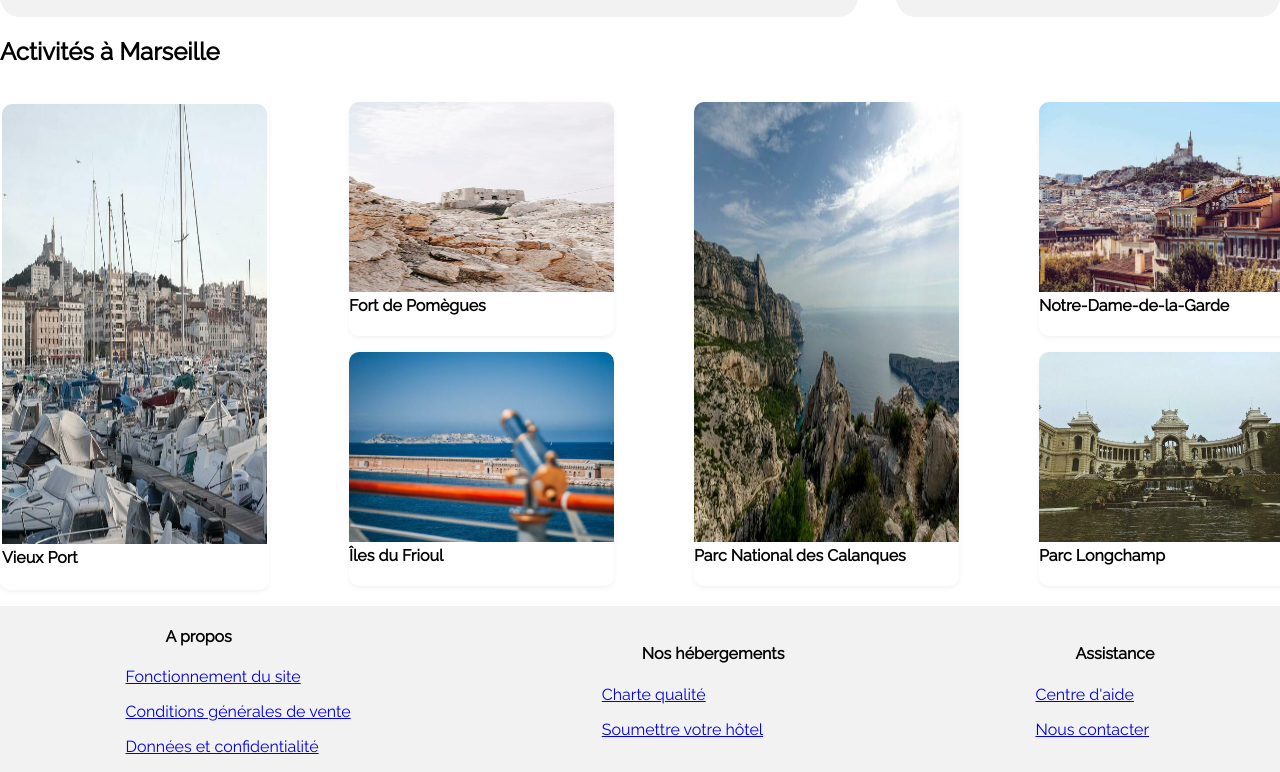
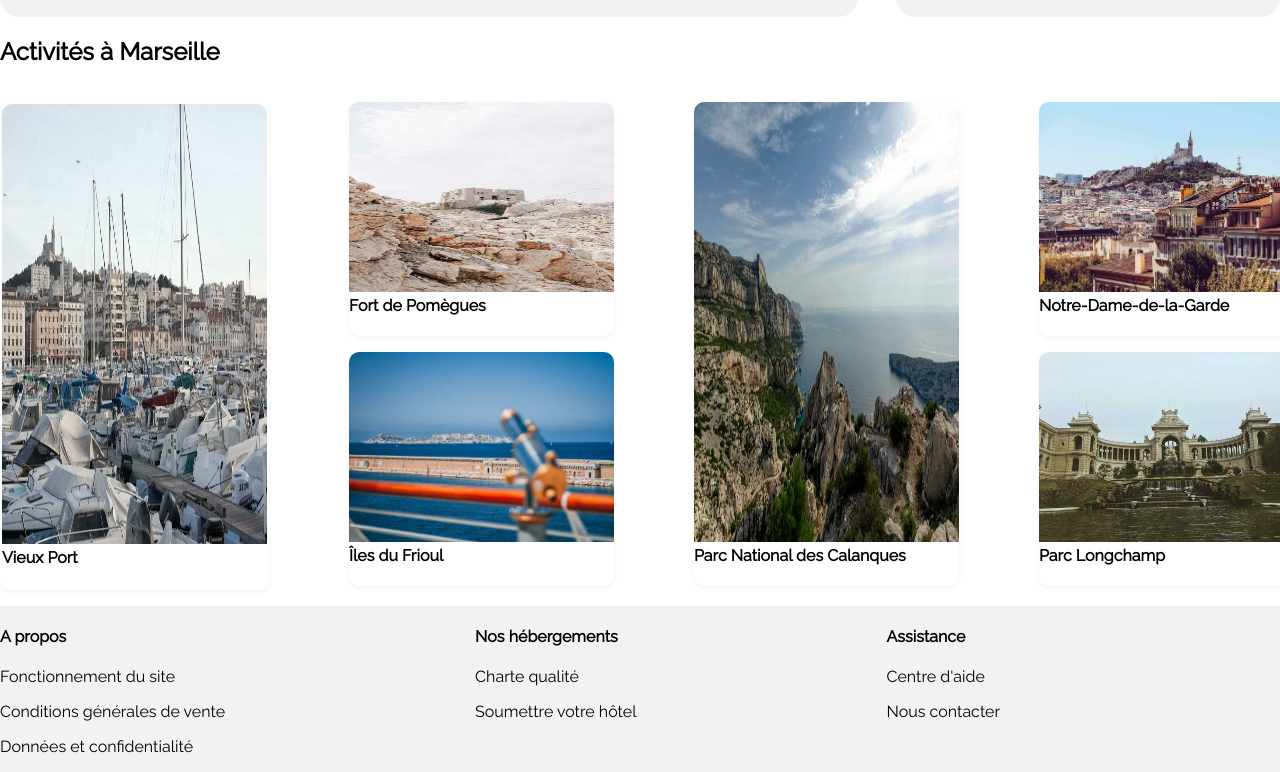
Before and after one commit to Fabidione/FabienneDione_2_04012021, a plain HTML site: page index.html in a window 1280 px wide. Shown: the part 1054-1826 px from the top of the page. Drawn offline with Linux system fonts and the light colour scheme.

Commit message:
mise en page footer

```diff
--- a/style.css
+++ b/style.css
@@ -2,17 +2,19 @@ body
 {
     margin: 0;
     padding: 0;
+    font-family: 'Raleway', sans-serif;
+
     /* overflow-x: hidden;metttre en fin de page */
+}
+body,html
+{
+    height: 100%;
 }
 .conteneur
 {
     max-width: 1300px;
     margin-left: auto;
     margin-right: auto;
-}
-body
- {
-    font-family: 'Raleway', sans-serif;
 }
 * {
     -webkit-box-sizing: border-box;
@@ -235,19 +237,22 @@ h4{
 {
     display: flex;
     background-color: #F2F2F2;
+    margin-left: auto;
     width: 100%;
-    margin-left: auto;
     margin-right: auto;
+    flex-wrap: nowrap;
+    justify-content: flex-start;
 }
-.propos
+.propos,.chartre
 {
-    margin: auto;
+    margin-right: 250px;
 }
-.chartre
+.propos h4,.chartre h4,.assistance h4
 {
-    margin: auto;
+    margin-left: 0%;
 }
-.assistance
+.propos a,.chartre a,.assistance a
 {
-    margin: auto;
+    text-decoration: none;
+    color:black;
 }
```
